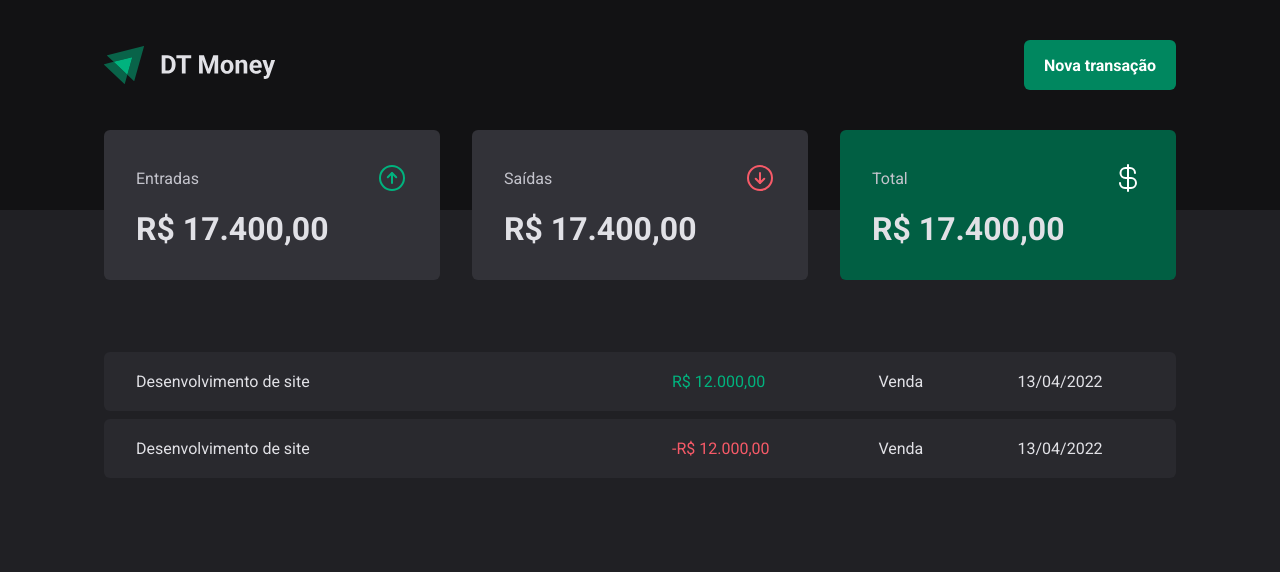
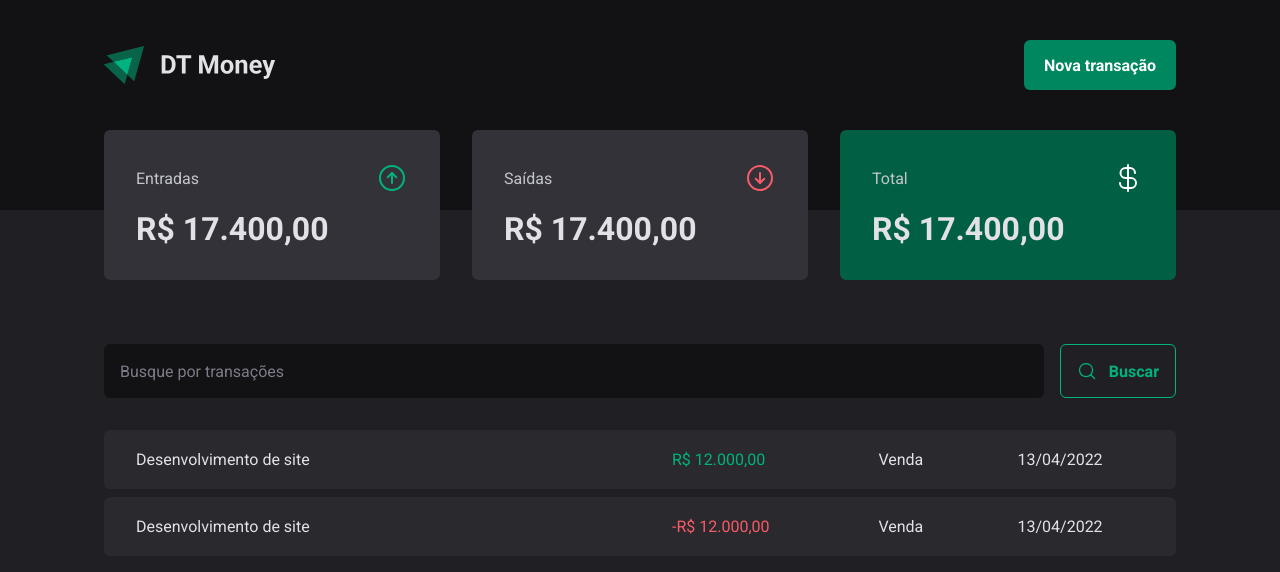
Before and after one commit to carlos-hr/dt-money, a React (Vite) app: page / in a window 1280 px wide. Shown: the top 572 px of the page. Built offline with nearby package versions, Linux system fonts and the light colour scheme.

Commit message:
feat(search-form): creating search form styles

```diff
--- /dev/null
+++ b/src/components/SearchForm/index.tsx
@@ -0,0 +1,16 @@
+import { MagnifyingGlass } from "phosphor-react";
+import { SearchFormContainer } from "./styled";
+
+const SearchForm = () => {
+  return (
+    <SearchFormContainer>
+      <input type="text" placeholder="Busque por transações" />
+      <button type="submit">
+        <MagnifyingGlass size={20} />
+        Buscar
+      </button>
+    </SearchFormContainer>
+  );
+};
+
+export default SearchForm;
--- /dev/null
+++ b/src/components/SearchForm/styled.ts
@@ -0,0 +1,40 @@
+import styled from "styled-components";
+
+export const SearchFormContainer = styled.form`
+  display: flex;
+  gap: 1rem;
+
+  input {
+    flex: 1;
+    border-radius: 6px;
+    border: 0;
+    background-color: ${(props) => props.theme["gray-900"]};
+    color: ${(props) => props.theme["gray-300"]};
+    padding: 1rem;
+
+    ::placeholder {
+      color: ${(props) => props.theme["gray-500"]};
+    }
+  }
+
+  button {
+    display: flex;
+    align-items: center;
+    gap: 0.75rem;
+    border: 0;
+    padding: 1rem;
+    background: transparent;
+    border: 1px solid ${(props) => props.theme["green-300"]};
+    color: ${(props) => props.theme["green-300"]};
+    font-weight: bold;
+    border-radius: 6px;
+    cursor: pointer;
+
+    :hover {
+      background: ${(props) => props.theme["green-500"]};
+      border: 1px solid ${(props) => props.theme["green-500"]};
+      color: ${(props) => props.theme.white};
+      transition: all 0.2s;
+    }
+  }
+`;
--- a/src/components/index.tsx
+++ b/src/components/index.tsx
@@ -1,2 +1,3 @@
 export { default as Header } from "./Header";
 export { default as Summary } from "./Summary";
+export { default as SearchForm } from "./SearchForm";
--- a/src/pages/Transactions/index.tsx
+++ b/src/pages/Transactions/index.tsx
@@ -1,4 +1,4 @@
-import { Header, Summary } from "../../components";
+import { Header, SearchForm, Summary } from "../../components";
 import {
   PriceHighLight,
   TransactionsContainer,
@@ -12,6 +12,7 @@
       <Summary />
 
       <TransactionsContainer>
+        <SearchForm />
         <TransactionsTable>
           <tbody>
             <tr>
--- a/src/pages/Transactions/styled.ts
+++ b/src/pages/Transactions/styled.ts
@@ -11,7 +11,7 @@
   width: 100%;
   border-collapse: separate;
   border-spacing: 0 0.5rem;
-  /* margin-top: 1.5rem; */
+  margin-top: 1.5rem;
 
   td {
     padding: 1.25rem 2rem;
```
